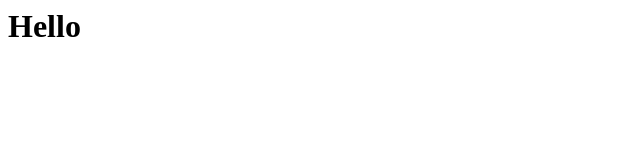
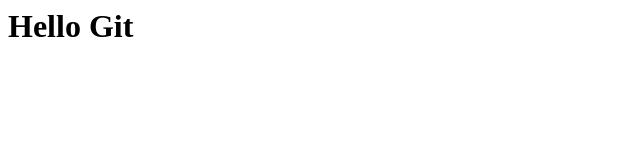
Before and after one commit to savage-12/ssa337, a plain HTML site: page index.html in a window 1280 px wide. Shown: the full height of the page, 0-640 px from the left. Drawn offline with Linux system fonts and the light colour scheme.

Commit message:
Revert "Wrong commit"
This reverts commit de7b2cc46fd9905be7e565dbf17384b1ce56ac84.

```diff
--- a/index.html
+++ b/index.html
@@ -1 +1 @@
-<h1>Hello</h1>
+<h1>Hello Git</h1>
```
